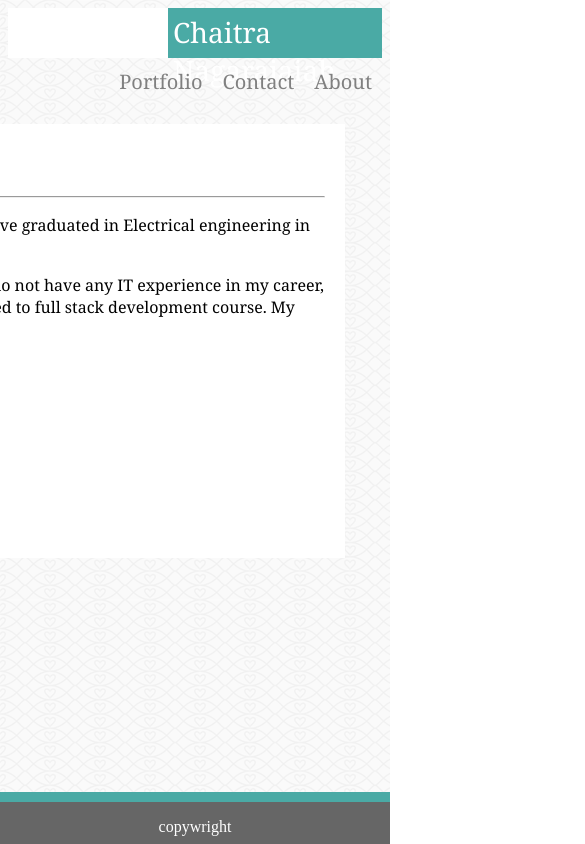
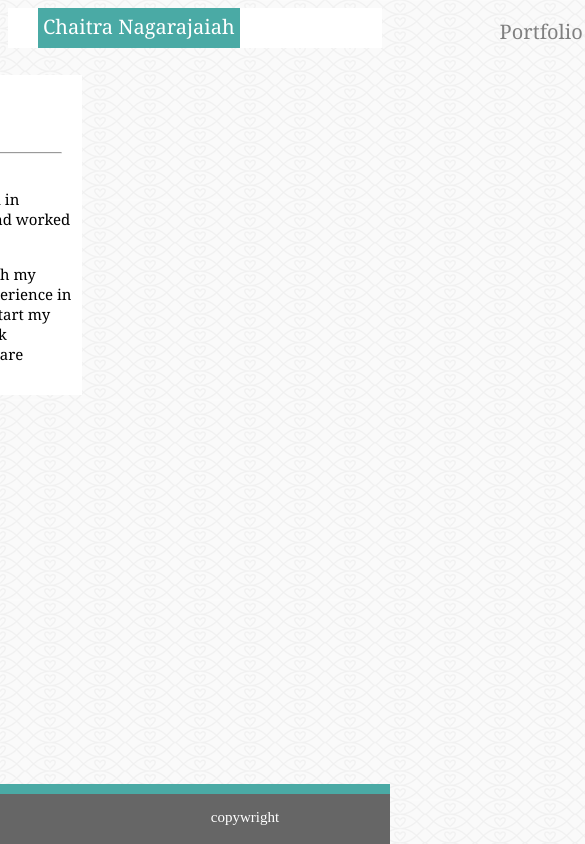
Before and after one commit to ChaitraNagarajaiah/Responsive-Portfolio, a plain HTML site: page index.html in a window 390 px wide. Shown: the top 844 px of the page, 585 px wide, since content can reach past the window. Drawn offline with Linux system fonts and the light colour scheme.

Commit message:
added media queries for max width of 980px

```diff
--- a/Assets/css/style.css
+++ b/Assets/css/style.css
@@ -18,7 +18,7 @@
         float:left;
         height: 40px;
         padding:5px;
-        margin-left: 160px;
+        margin: 0 auto;
 
 }
 
@@ -240,3 +240,72 @@ hr{
         margin:10px;
         padding:10px;
 }
+
+/*media queries 980px, 768px, 640px*/
+
+.wrapper{
+        width:100%;
+}
+
+
+
+@media screen and (max-width: 980px) {
+
+        /* The wrapper's width will be 600px */
+        .wrapper {
+          width: 100%;
+
+        }
+      .navbar{
+              width: 100%;
+              height: 40px;
+      }
+
+      .name{
+              float:left;
+              height: 30px;
+              margin-left: 30px;
+              font-size:20px;
+
+
+      }
+      .link{
+           float:left;
+           margin-left: 250px;
+
+     }
+
+
+      .bio-info{
+        font-size:10px;
+        margin-top: 20px ;
+        margin-right: 300px;
+        width: 550px;
+        height: 300px;
+
+
+      }
+
+      p{
+
+              margin-left:100px;
+              font-size: 15px;
+      }
+
+      .bio-image{
+
+              height:150px;
+
+      }
+      #aboutme{
+              font-size: 20px;
+      }
+      .footer{
+              width:100%;
+              height:50px;
+
+
+      }
+
+
+}
--- a/index.html
+++ b/index.html
@@ -1,5 +1,6 @@
 <!DOCTYPE html>
 <html lang="en">
+
 <head>
   <meta charset="UTF-8">
   <meta name="viewport" content="width=device-width, initial-scale=1.0">
@@ -9,23 +10,30 @@
 </head>
 
 <body>
+<div class="wrapper">
 
   <section class="navbar">
+      <div style="width: 960px; margin: 0 auto;">
         <div class="name">Chaitra Nagarajaiah</div>
+        <div  class="link">
             <a href="index.html">About</a>
             <a href="contact.html">Contact</a>
             <a href="portfolio.html">Portfolio</a>
+          </div>
+        </div>
   </section>
 
   <section class="bio-info">
     <h3 id="aboutme">About Me</h3>
     <hr>
-    <img  class="bio-image"src="Assets/images/IMG_0446.jpeg" alt="Chaitra image" width="200px" height="200px">
+    <img class="bio-image" src="Assets/images/IMG_0446.jpeg" alt="Chaitra image" width="200px" height="200px">
 
     <p>
-     Hello , I'am Chaitra,I'am from Bangalore,India.I have graduated in Electrical engineering in India.And worked in Electrical company.</P>
+      Hello , I'am Chaitra,I'am from Bangalore,India.I have graduated in Electrical engineering in India.And worked in
+      Electrical company.</P>
     <p>
-     I came to US in february 2017 with my husband.I do not have any IT experience in my career, and now I wanted to start my new career so I joined to full stack development course.
+      I came to US in february 2017 with my husband.I do not have any IT experience in my career, and now I wanted to
+      start my new career so I joined to full stack development course.
       My interest are painting, gardening,craft. </p>
   </section>
 
@@ -34,5 +42,8 @@
     <p>copywright</p>
   </div>
 
+</div>
+
 </body>
+
 </html>
```
Also changed, not shown: contact.html (+2 -0 lines), portfolio.html (+2 -0 lines). Lines whose indentation alone changed are shown as unchanged.
